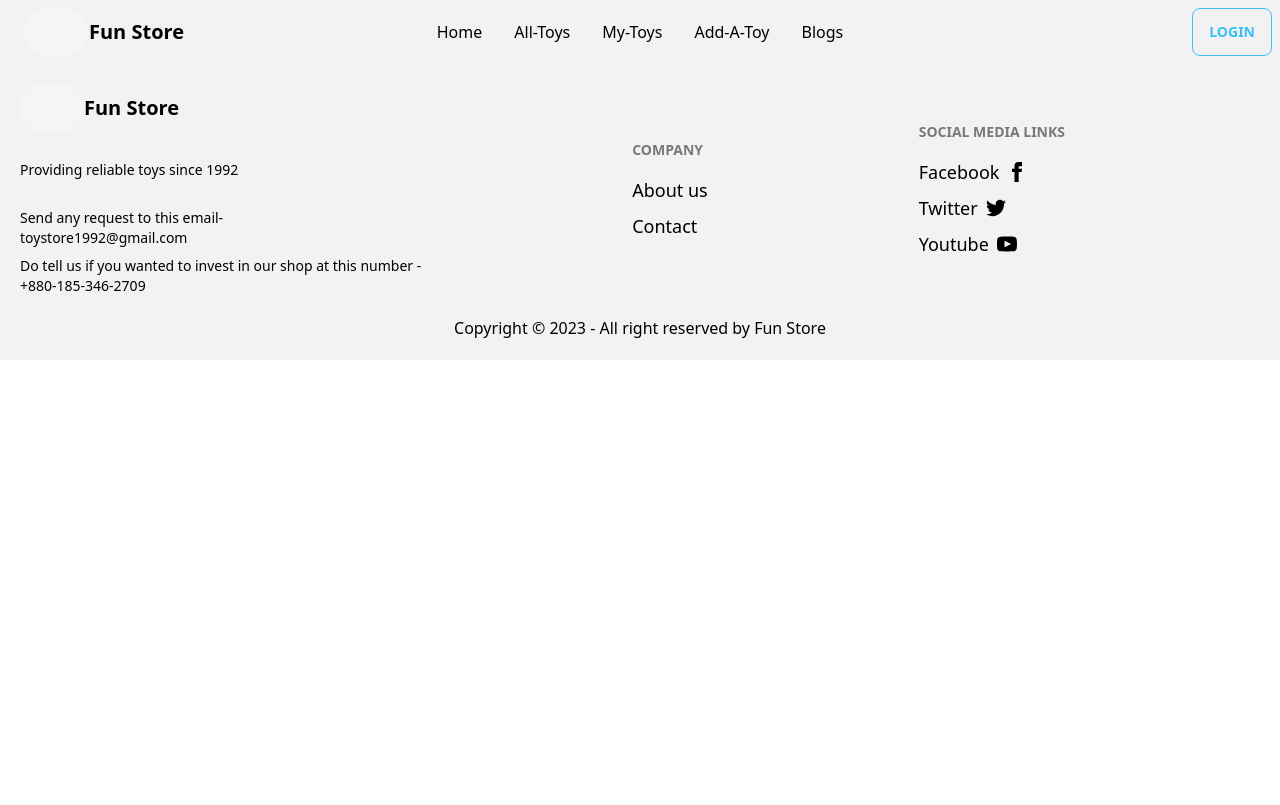
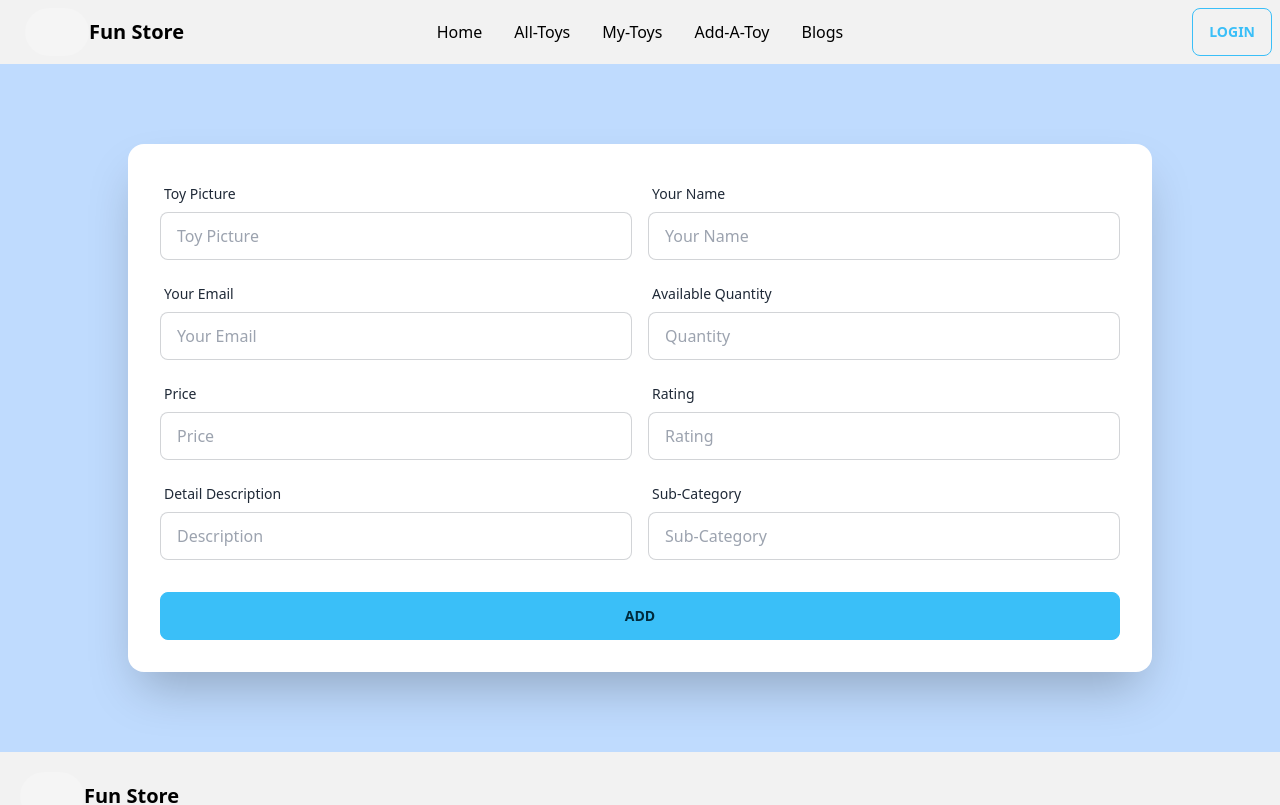
Before and after one commit to joyeeta14/toy-store-client-side, a React (Vite) app: page /addToy in a window 1280 px wide. Shown: the top 805 px of the page. Built offline with nearby package versions, Linux system fonts and the light colour scheme; no server answers; grey boxes are pictures that could not be loaded.

Commit message:
added add-a-toy page

```diff
--- a/src/Components/AddToy.jsx
+++ b/src/Components/AddToy.jsx
@@ -1,12 +1,96 @@
 // import React from 'react';
 
+import { Link } from "react-router-dom";
 import useTitle from "../useHook/useTitle";
 
 const AddToy = () => {
     useTitle('Add Toy');
+
+
+    const addHandler=(event)=>{
+        event.preventDefault();
+        const form = event.target;
+        const name = form.name.value;
+        const email = form.email.value;
+        const quantity = form.quantity.value;
+        const price = form.price.value;
+        const toyPic = form.toyPic.value;
+        const rating = form.rating.value;
+        const description = form.description.value;
+        const category = form.category.value;
+        const userInfos={toyPic,name,email,quantity, price, rating,description, category}
+
+        console.log(userInfos);
+    }
+
+
     return (
+        <div className="bg-blue-200">
         <div>
+  <div className=" px-32 py-20 flex-col lg:flex-row-reverse">
+    <div className="card  w-full shadow-2xl bg-base-100">
+      <form onSubmit={addHandler} className="card-body ">
+        <div className=" grid gap-4 grid-cols-2">
+        <div className="form-control">
+          <label className="label">
+            <span className="label-text">Toy Picture</span>
+          </label>
+          <input type="url" name="toyPic" placeholder="Toy Picture" className="input input-bordered" />
+        </div>
+        <div className="form-control">
+          <label className="label">
+            <span className="label-text">Your Name</span>
+          </label>
+          <input type="text" name="name" placeholder="Your Name" className="input input-bordered" />
+        </div>
+        <div className="form-control">
+          <label className="label">
+            <span className="label-text">Your Email</span>
+          </label>
+          <input type="email" name="email" placeholder="Your Email" className="input input-bordered" />
+        </div>
+        <div className="form-control">
+          <label className="label">
+            <span className="label-text">Available Quantity</span>
+          </label>
+          <input type="number" name="quantity" placeholder="Quantity" className="input input-bordered" />
+        </div>
+        <div className="form-control">
+          <label className="label">
+            <span className="label-text">Price</span>
+          </label>
+          <input type="text" name="price" placeholder="Price" className="input input-bordered" />
+        </div>
+        <div className="form-control">
+          <label className="label">
+            <span className="label-text">Rating</span>
+          </label>
+          <input type="text" name="rating" placeholder="Rating" className="input input-bordered" />
+        </div>
+        <div className="form-control">
+          <label className="label">
+            <span className="label-text">Detail Description</span>
+          </label>
+          <input type="text" name="description" placeholder="Description" className="input input-bordered" />
+        </div>
+        <div className="form-control">
+          <label className="label">
+            <span className="label-text">Sub-Category</span>
+          </label>
+          <input type="text" name="category" placeholder="Sub-Category" className="input input-bordered" />
+        </div>
+        </div>
 
+
+        <div className="form-control mt-6">
+          <button className="btn btn-info">
+          Add
+          </button>
+        </div>
+      </form>
+    </div>
+  </div>
+</div>
         </div>
     );
 };
```
